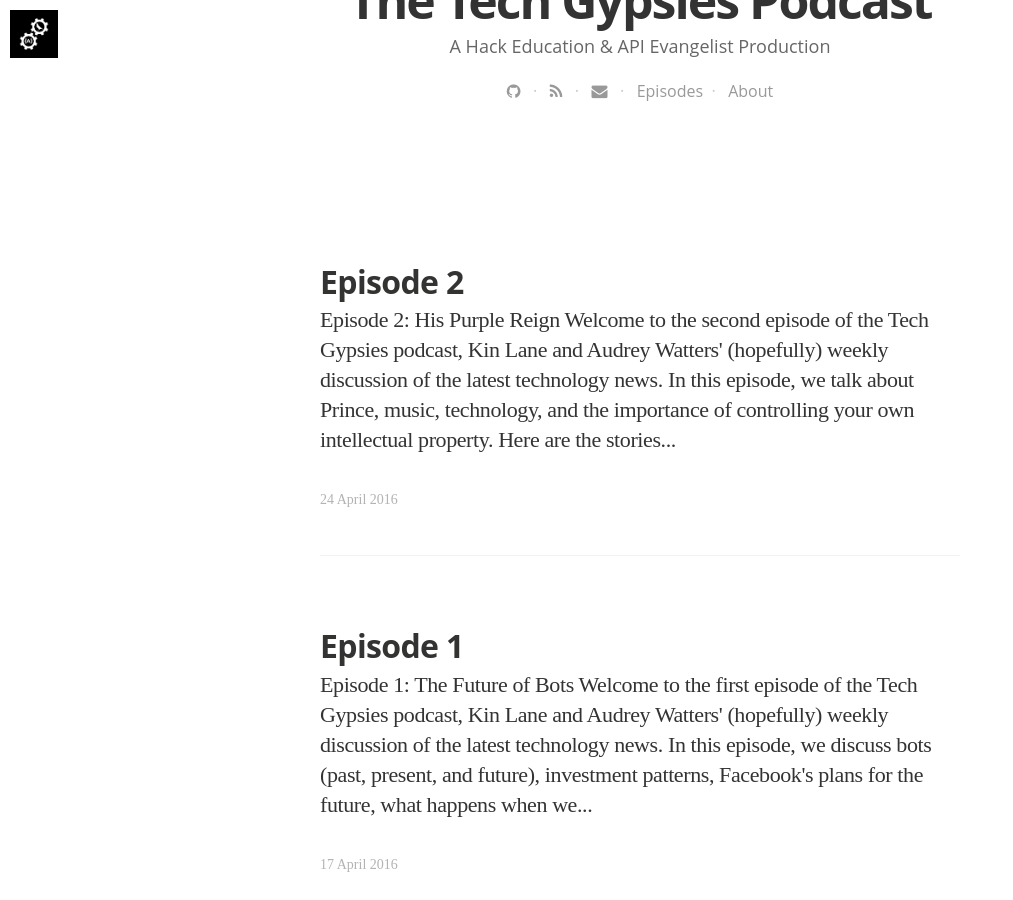
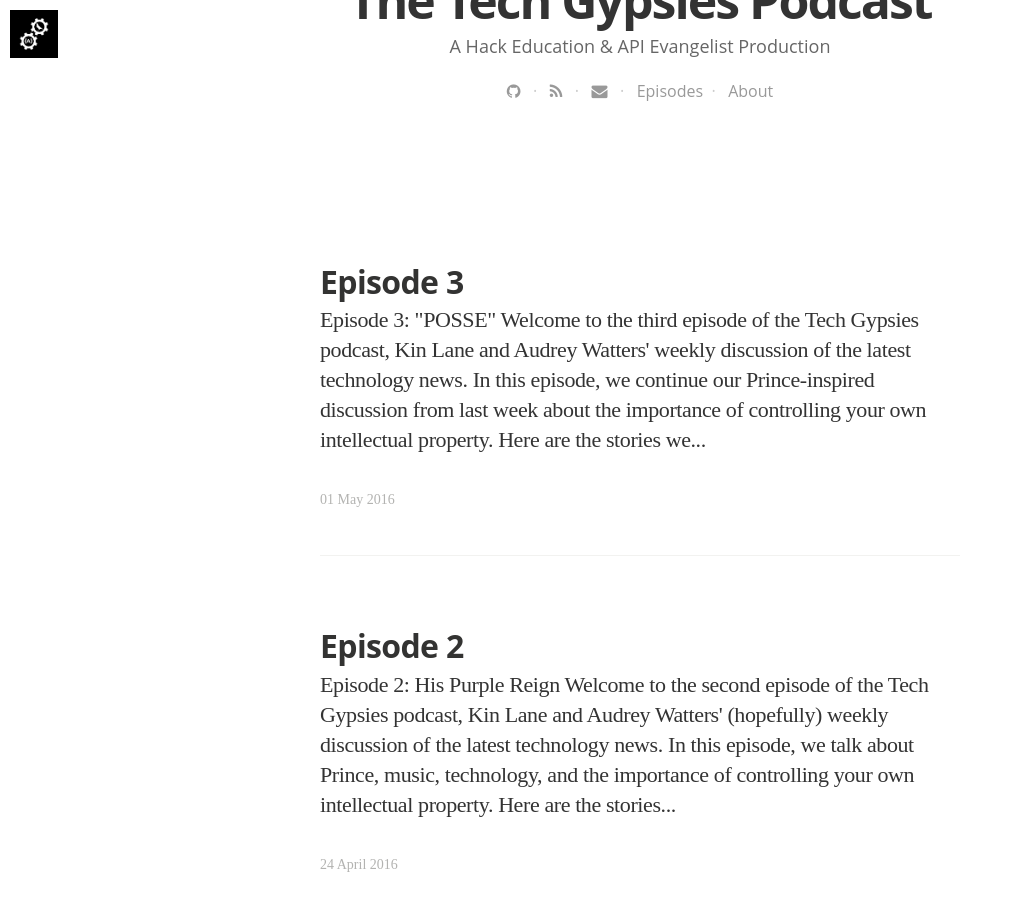
Before and after one commit to Techgypsies/podcast, a Jekyll site: the page built from blog/index.html, in a window 1280 px wide and 900 px high, scrolled down 559 px. Shown: the whole window, without its empty margins (0-1013 px from the left). Built offline with Jekyll 4.4.1, drawn with Linux system fonts in a browser that asks for light colours; nearby versions of some CDN libraries; some web fonts are replaced; the list of posts is cut into pages by our own code.

Commit message:
new post

```diff
--- /dev/null
+++ b/_posts/2016-05-01-episode-3.html
@@ -0,0 +1,23 @@
+---
+layout: post
+title: "Episode 3"
+date: 2016-05-01 10:35:00 +0000
+tags:
+image: https://s3.amazonaws.com/audreywatters/2016-05-01-private.jpg
+imagecredits: https://www.flickr.com/photos/r4vi/4936335826
+---
+<h3>Episode 3: "POSSE"</h3>
+<br />
+<p>Welcome to the third episode of the Tech Gypsies podcast, <a href="http://kinlane.com">Kin Lane</a> and <a href="http://audreywatters.com">Audrey Watters</a>' weekly discussion of the latest technology news.</p>
+
+<p>In this episode, we continue our Prince-inspired discussion from last week about the importance of controlling your own intellectual property.</p>
+
+<p><iframe width="100%" height="166" scrolling="no" frameborder="no" src="https://w.soundcloud.com/player/?url=https%3A//api.soundcloud.com/tracks/261854448&amp;color=ff5500&amp;auto_play=false&amp;hide_related=false&amp;show_comments=true&amp;show_user=true&amp;show_reposts=false"></iframe></p>
+
+<p>Here are the stories we discussed:</p>
+<ul>
+<li>"<a href="http://www.nytimes.com/2016/04/30/business/media/whats-in-a-name-just-ask-frank-zappas-feuding-heirs.html">'Zappa Plays Zappa' Pits Zappa vs. Zappa</a>" in The New York Times</li>
+<li>"<a href="http://funding.hackeducation.com/2016/04/30/april">April 2016 Ed-Tech Funding Data</a> on funding.hackeducation.com</li>
+<li>"<a href="http://www.vox.com/2016/2/26/11106006/writing-for-free">I'm a freelance writer. I refuse to work for free</a>" on Vox.com</li>
+</ul>
+<p>Since this was just our third runthrough, it's still a little rough, we recognize. Feedback is welcome. (Send it to Kin, not Audrey. She hates email.)</p>
--- a/index.html
+++ b/index.html
@@ -6,10 +6,10 @@
 
 <p>Welcome to the Tech Gypsies podcast, <a href="http://kinlane.com">Kin Lane</a> and <a href="http://audreywatters.com">Audrey Watters</a>' (hopefully) weekly discussion of the latest technology news.</p>
 
-<p>Subscribe to the podcast via iTunes (coming soon). Episodes are also available on Soundcloud. (<a href="http://podcast.techgypsi.es/feed.xml">Podcast Feed</a>)</p>
+<p>Subscribe to the podcast via iTunes. Episodes are also available on Soundcloud. (<a href="http://podcast.techgypsi.es/feed.xml">Podcast Feed</a>)</p>
 
 <p><a href="http://podcast.techgypsi.es/blog/">Show notes</a> can also be subscribed to <a href="http://podcast.techgypsi.es/blog.xml">via RSS</a>.</p>
 
-<p><strong>Latest Episode: <a href="http://podcast.techgypsi.es/2016/04/24/episode-2">Episode 2</a></strong></p>
+<p><strong>Latest Episode: <a href="http://podcast.techgypsi.es/2016/05/01/episode-3">Episode 3</a></strong></p>
 
 <p style="text-align: right; font-size:12px"><em>Image credits: <a href="https://www.flickr.com/photos/cogdog/4246026511">Alan Levine</a></em></p>
```
